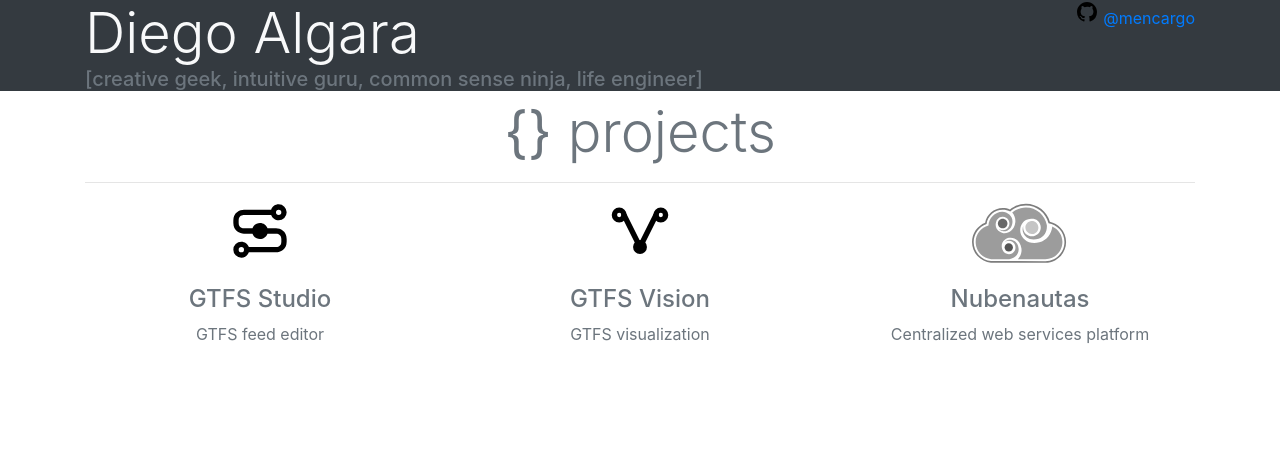
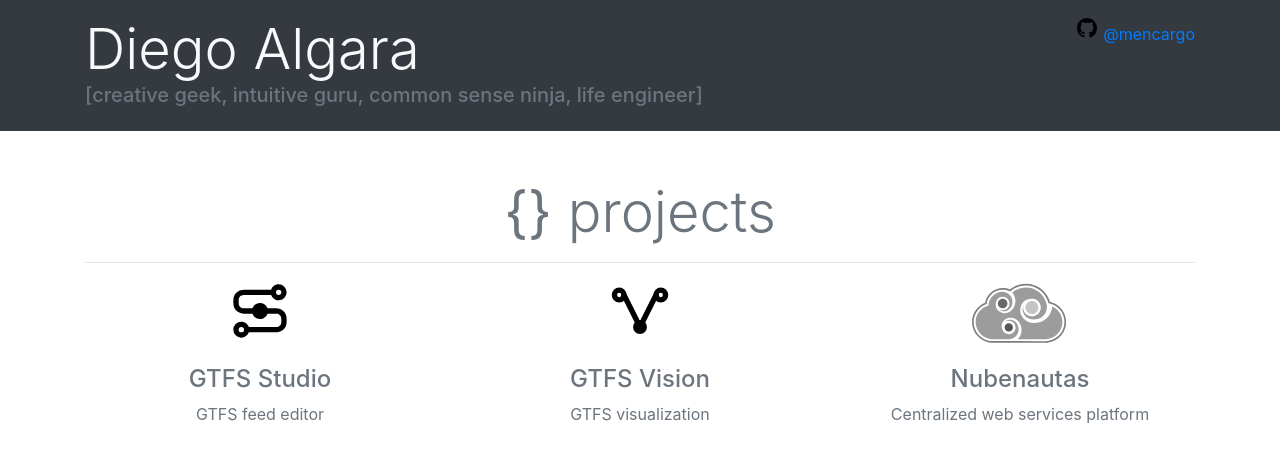
Before and after one commit to mencargo/diego, a plain HTML site: page index.html in a window 1280 px wide. Drawn offline with Linux system fonts and the light colour scheme.

Commit message:
Update index.html

```diff
--- a/index.html
+++ b/index.html
@@ -6,6 +6,16 @@
 <meta name="viewport" content="width=device-width, initial-scale=1, shrink-to-fit=no">
 <link href="/css/bootstrap.min.css" rel="stylesheet" type="text/css">
 <style>
+.row-small {
+  padding-top: 1rem;
+  padding-bottom: 1rem;
+}
+
+.row-big {
+  padding-top: 3rem;
+  padding-bottom: 3rem;
+}
+
 a > svg {
   filter: grayscale(100%);
 }
```
